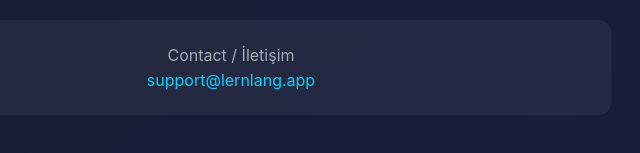
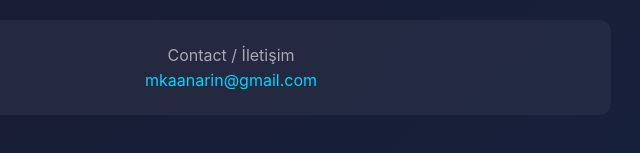
Before and after one commit to mkaanarin/lernlang-legal, a plain HTML site: page index.html in a window 1280 px wide. Shown: the part 441-594 px from the top of the page, 409-1049 px from the left. Drawn offline with Linux system fonts and the light colour scheme.

Commit message:
Update index.html

```diff
--- a/index.html
+++ b/index.html
@@ -91,7 +91,7 @@
 
     <div class="contact">
         <p>Contact / İletişim</p>
-        <p><a href="mailto:support@lernlang.app">support@lernlang.app</a></p>
+        <p><a href="mailto:mkaanarin@gmail.com">mkaanarin@gmail.com</a></p>
     </div>
 </body>
 </html>
```
